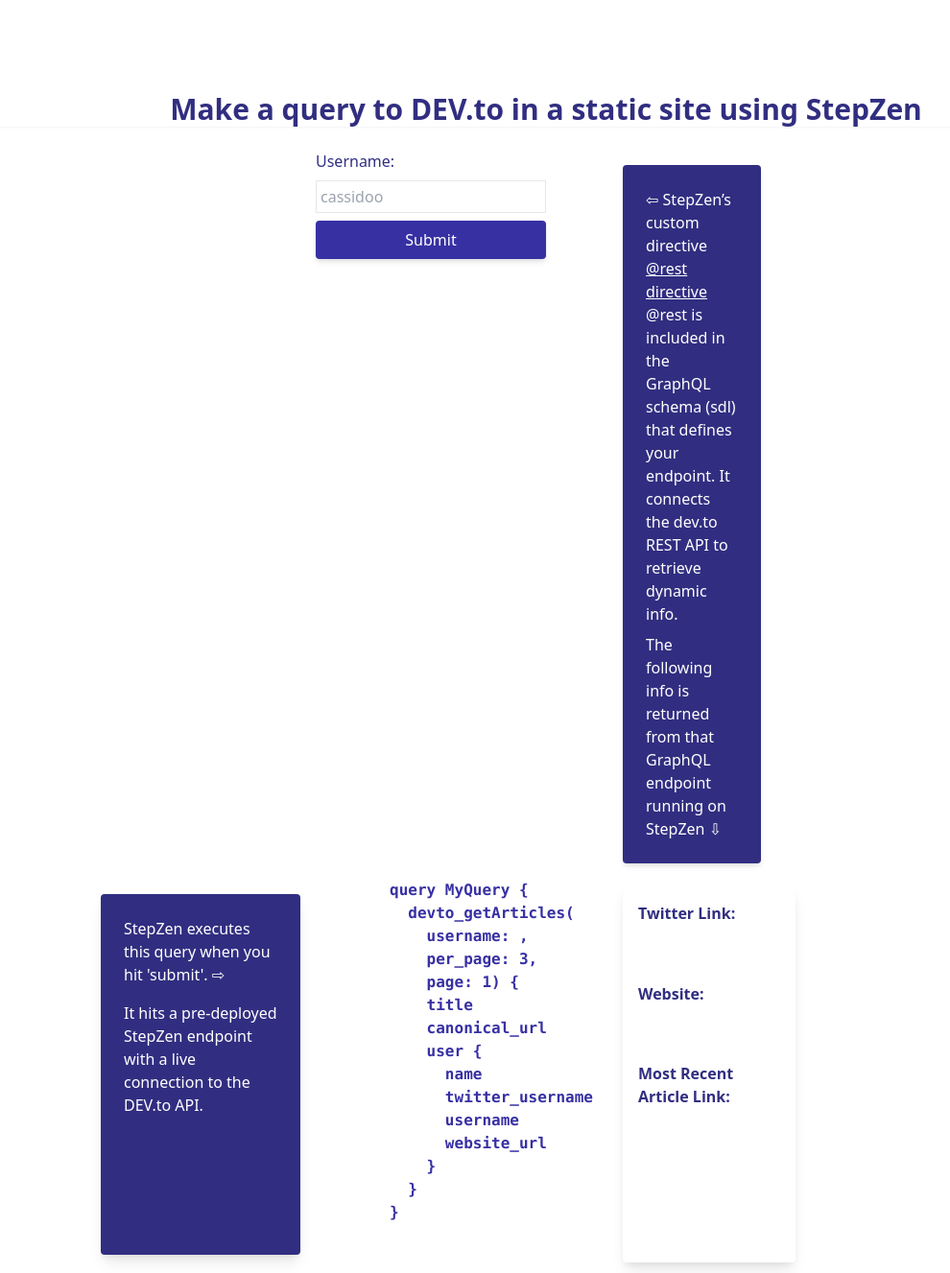
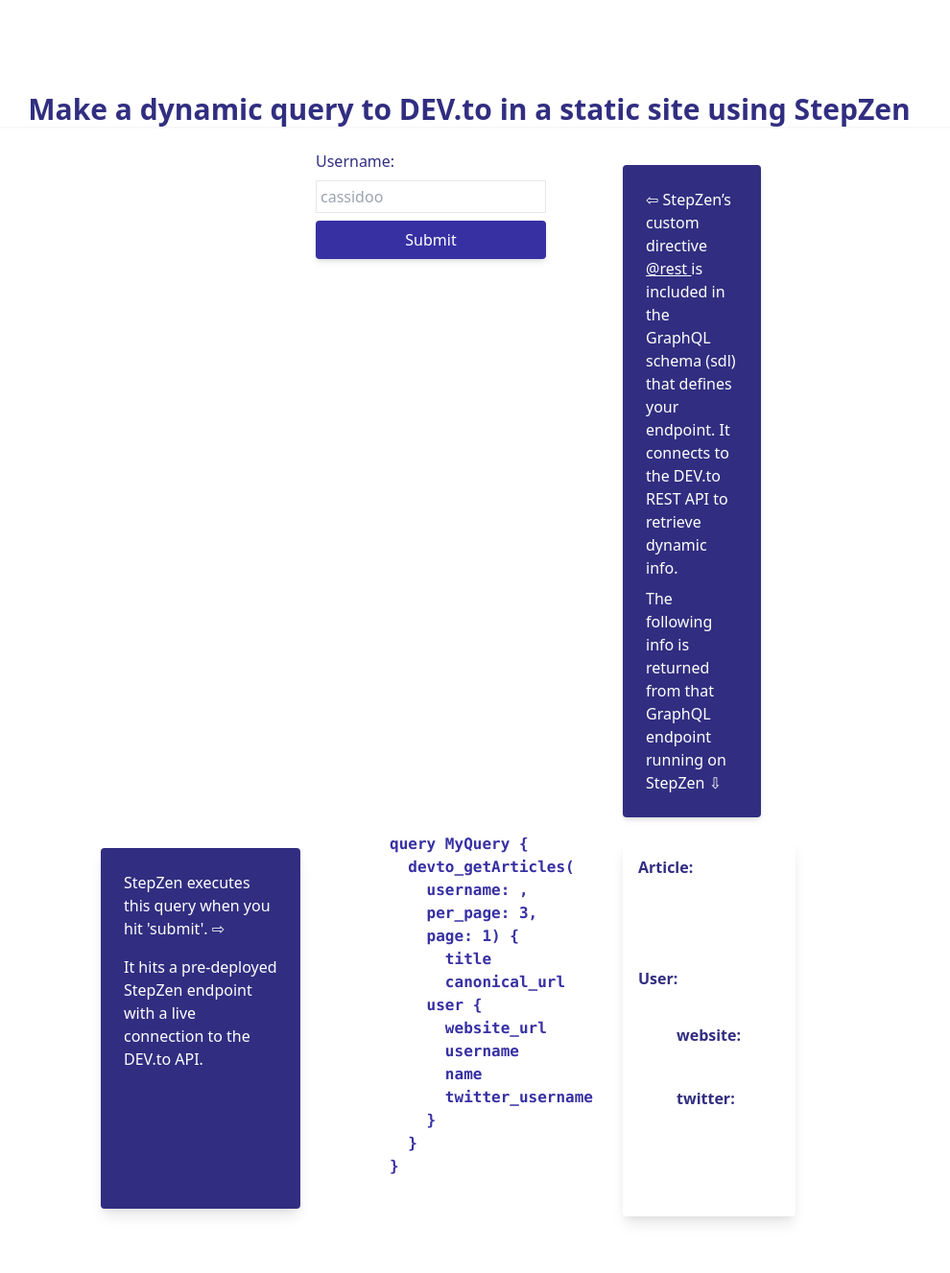
Before and after one commit to Cerchie/stepzen-netlify-custom-site-generator-nov, a plain HTML site: page index.html in a window 1280 px wide. Shown: the whole page at 96% size, without its empty margins (71-1061 px from the left). After the commit the page ends 1292 px from the top, so only its background shows below. Drawn offline with nearby package versions, Linux system fonts and the light colour scheme.

Commit message:
mirrors response to query

```diff
--- a/index.html
+++ b/index.html
@@ -45,9 +45,10 @@
         mb-6
         text-indigo-900
         shadow-sm
+        mr-40
       "
     >
-      Make a query to DEV.to in a static site using StepZen
+      Make a dynamic query to DEV.to in a static site using StepZen
     </h1>
 
     <div class="w-3/4 mx-auto" x-data="{ open: false}">
@@ -98,11 +99,11 @@
               <u
                 ><a
                   href="https://stepzen.com/docs/connecting-backends/how-to-connect-a-rest-service"
-                  >@rest directive
+                  >@rest
                 </a></u
               >
-              @rest is included in the GraphQL schema (sdl) that defines your endpoint.
-               It connects the dev.to REST API to retrieve dynamic info.
+             is included in the GraphQL schema (sdl) that defines your endpoint.
+               It connects to the DEV.to REST API to retrieve dynamic info.
             </p>
             <p class="m-2">
               The following info is returned from that GraphQL endpoint running on StepZen ⇩
@@ -132,10 +133,10 @@
               title
               canonical_url
             user {
+              website_url
+              username
               name
               twitter_username
-              username
-              website_url
             }
           }
         }
@@ -157,16 +158,17 @@
             ml-20
           "
         >
-          Twitter Link:
+          Article:
         <a
-            id="twitter_username"
-            x-bind:href="'https://twitter.com/' + twitter_username"
-            class="text-gray-700 px-6 py-3 flex items-center text-lg"
-            x-text="twitter_username"
-          >
-          </a>
-
-            Website:
+          id="article1"
+          x-bind:href="article1url"
+          class="text-gray-700 px-6 py-3 m-4 font-bold"
+          x-text="article1"
+        ></a>
+        User:
+  <div></div>
+  <div class="ml-10">
+            website:
             <a
             id="website_url"
             x-bind:href="website_url"
@@ -181,15 +183,17 @@
             x-text="website_url"
           >
           </a>
-
-          Most Recent Article Link:
+        </div>
+        <div class="ml-10">
+            twitter:
         <a
-          id="article1"
-          x-bind:href="article1url"
-          class="text-gray-700 px-6 py-3 m-4 font-bold"
-          x-text="article1"
-        ></a>
-
+          id="twitter_username"
+          x-bind:href="'https://twitter.com/' + twitter_username"
+          class="text-gray-700 px-6 py-3 flex items-center"
+          x-text="twitter_username"
+        >
+        </a>
+        </div>
         <!-- <a
           id="article2"
           x-bind:href="article2url"
```
Lines whose indentation alone changed are shown as unchanged.
